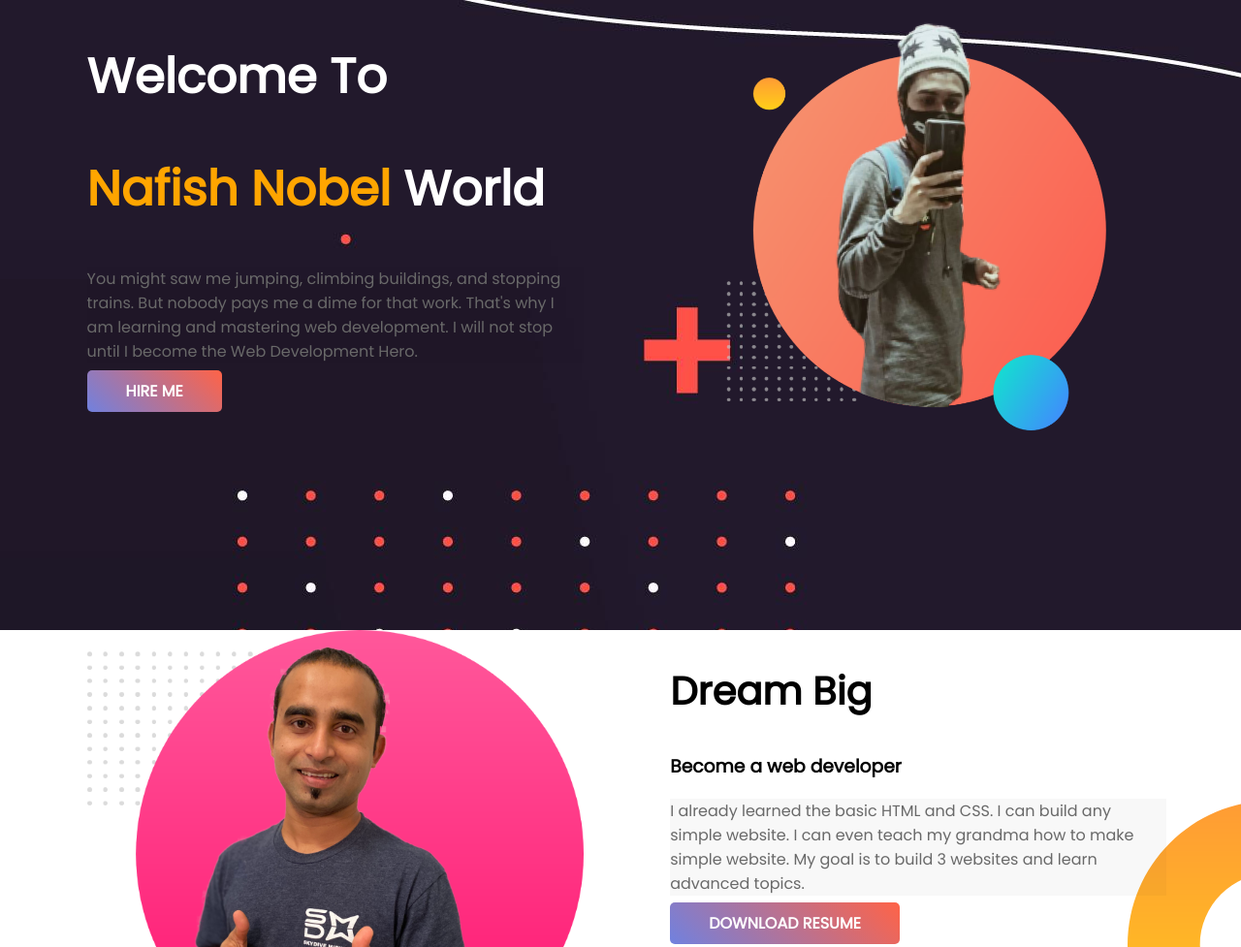
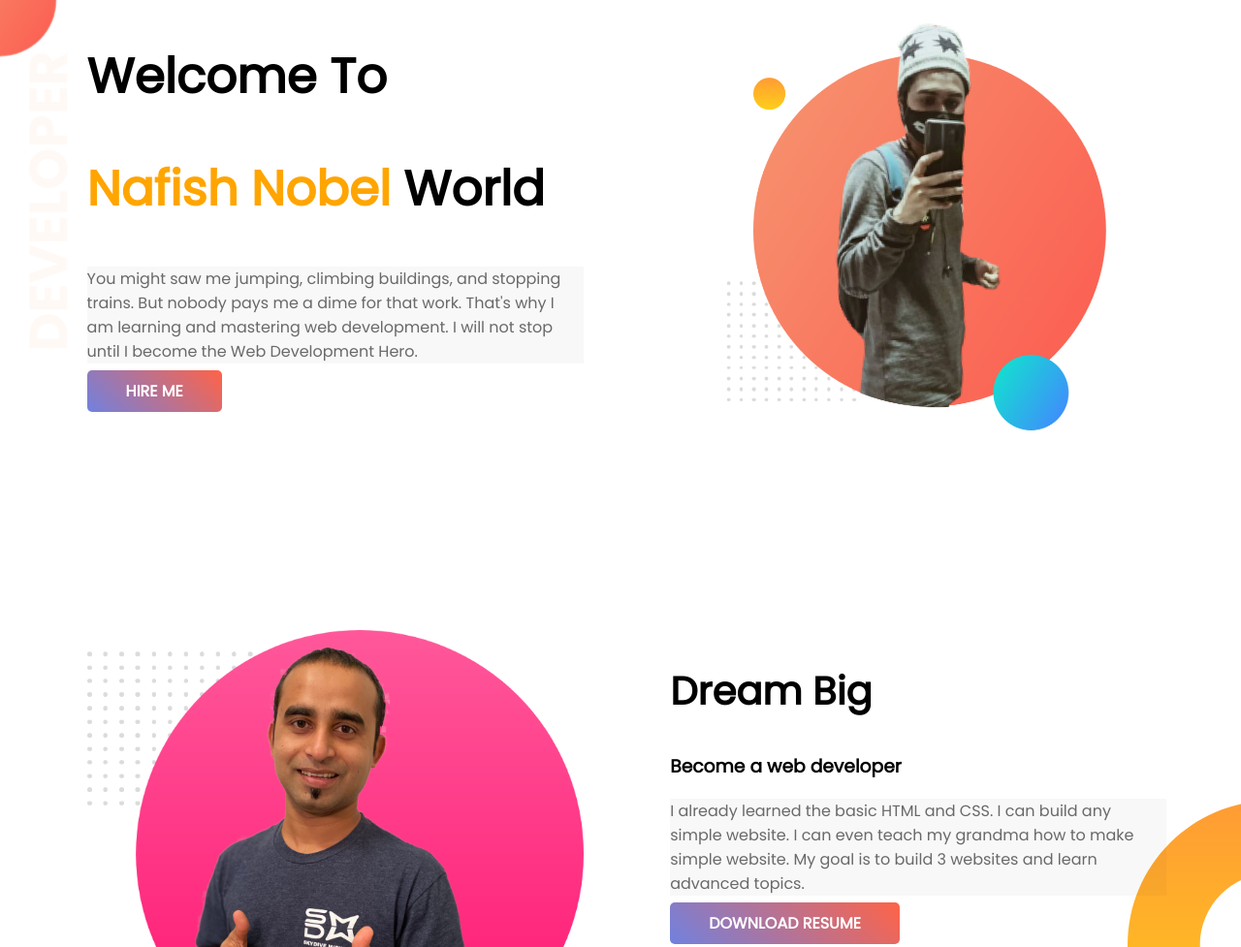
Before and after one commit to Nafish-Nobel/developer-portfolio-by-Nafish-Nobel, a plain HTML site: page 1index.html in a window 1280 px wide. Shown: the top 977 px of the page at 97% size. Drawn offline with Linux system fonts and the light colour scheme.

Commit message:
background, color,

```diff
--- a/1index.html
+++ b/1index.html
@@ -18,7 +18,7 @@
             <p>You might saw me jumping, climbing buildings, and stopping trains. But nobody pays me a dime for that
                 work. That's why I am learning and mastering web development. I will not stop until I become the Web
                 Development Hero.</p>
-            <a class="anchor-button" target="_blank" href="https://www.behance.net/nurnafishahmednobel">HIRE ME</a>
+            <a class="anchor-button" target="_blank" href="https://bd.linkedin.com/in/nur-nafish-ahmed-nobel">HIRE ME</a>
         </div>
         <div class="half-width">
             <img src="images/nobel.png" alt="">
--- a/style1.css
+++ b/style1.css
@@ -1,19 +1,17 @@
 body {
     font-family: 'Poppins', sans-serif;
-
-   border-image-slice:5%;
    margin: 0;
 }
 
 section {
     height: 500px;
     padding-bottom: 150px;
-    background-image: url(images/black\ vector.jpg);
+    background-image: url("images/top-banner.png");
+    background-repeat: no-repeat;
 }
 
 h1 {
     font-size: 50px;
-    color: white;
 }
 
 h2 {
```
